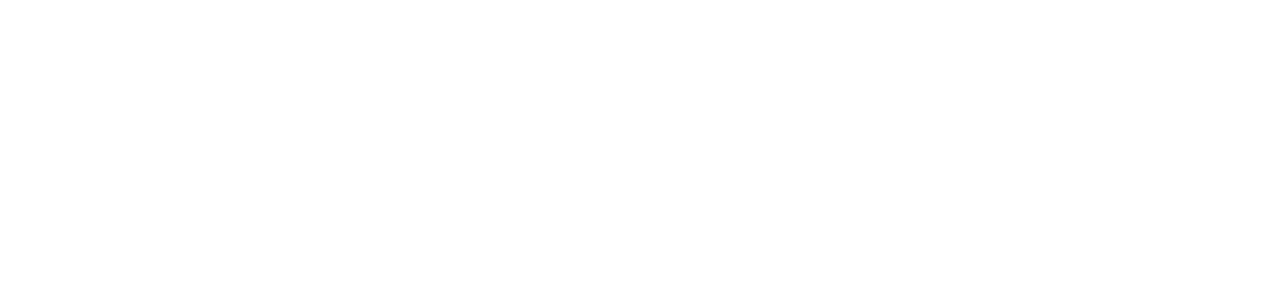
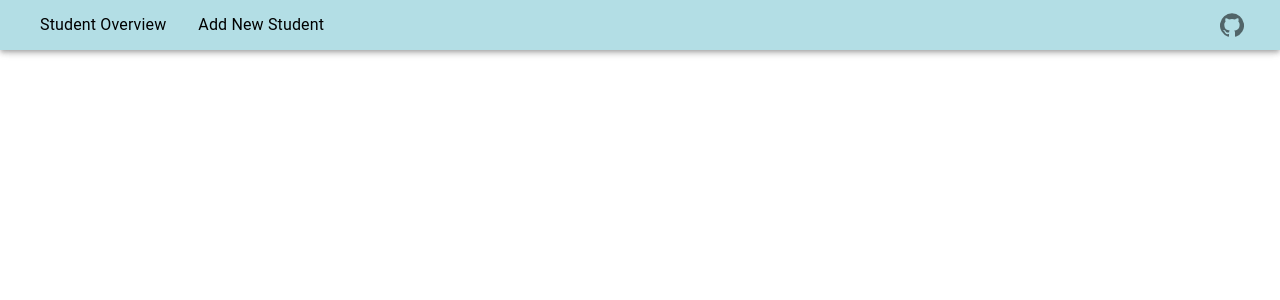
Before and after one commit to kristten712/student-roster, a React (Create React App) app: page / in a window 1280 px wide. Shown: the top 300 px of the page. Built offline with nearby package versions, Linux system fonts and the light colour scheme.

Commit message:
adding back header

```diff
--- a/src/components/Main.js
+++ b/src/components/Main.js
@@ -6,7 +6,7 @@
 import { StudentProvider } from '../context/StudentContext'
 
 // components
-// import MenuBar from './menubar/MenuBar'
+import MenuBar from './menubar/MenuBar'
 import Routes from './Routes'
 
 export default function Main() {
@@ -17,7 +17,7 @@
         <StudentProvider>
             <Router>
                 <div className={classes.root}>
-                    {/* <MenuBar appBarHeight={appBarHeight} /> */}
+                    <MenuBar appBarHeight={appBarHeight} />
                     <main className={classes.content}>
                     <div style={{ "height": appBarHeight + 'px' }} />
                         <Switch>
--- /dev/null
+++ b/src/components/menubar/MenuBar.js
@@ -0,0 +1,73 @@
+import React from 'react'
+import { makeStyles } from '@material-ui/core/styles'
+import AppBar from "@material-ui/core/AppBar"
+import IconButton from "@material-ui/core/IconButton"
+import List from "@material-ui/core/List"
+import ListItem from "@material-ui/core/ListItem"
+import ListItemText from '@material-ui/core/ListItemText'
+import Toolbar from '@material-ui/core/Toolbar'
+import { fade } from '@material-ui/core/styles/colorManipulator'
+import Box from '@material-ui/core/Box'
+import { useHistory } from "react-router-dom"
+
+// icons
+import GitHubIcon from '@material-ui/icons/GitHub'
+
+export default function MenuBar({ appBarHeight }) {
+    const classes = useStyles()
+    const history = useHistory()
+
+    function handleGoToPage(path) {
+        history.push(path)
+    }
+
+    function handleRedirect(url) {
+        var win = window.open(url, '_blank')
+        win.focus()
+    }
+
+    return (
+        <AppBar position="fixed" className={classes.appbar} style={{ "height": appBarHeight + 'px' }}>
+            <Toolbar>
+            <Box display='flex' flexGrow={1}>
+                {menuListItems.map((item, index) => (
+                    <List key={index} component="nav">
+                        <ListItem button onClick={() => handleGoToPage(item.path)}>
+                            <ListItemText primary={item.name} className={classes.listItemText} />
+                        </ListItem>
+                    </List>
+                ))}
+                </Box>
+                    <IconButton onClick={() => handleRedirect(github.url)}>
+                        {github.icon}
+                    </IconButton>
+            </Toolbar>
+        </AppBar>
+    )
+}
+
+const useStyles = makeStyles((theme) => ({
+    appbar: {
+        background: fade("#abdbe3", 0.9),
+        justifyContent: 'center',
+    },
+    listItemText : {
+        color: 'black'
+    }
+}));
+
+const github = {
+        url: 'https://github.com/kristten712/',
+        icon: <GitHubIcon />,
+}
+
+const menuListItems = [
+    {
+        name: 'Student Overview',
+        path: '/student-roster'
+    },
+    {
+        name: 'Add New Student',
+        path: '/student-roster/new'
+    }
+]
```
